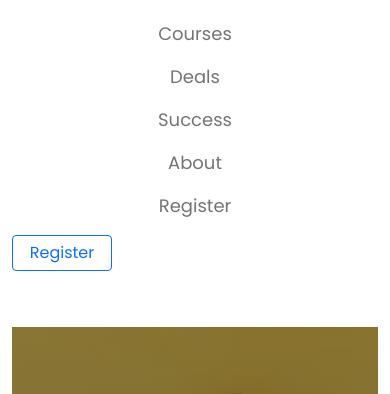
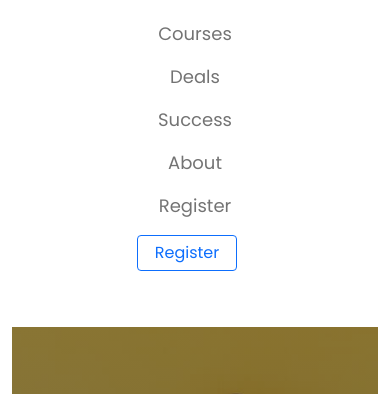
Before and after one commit to farhan8728/assignment3, a plain HTML site: page index.html in a window 390 px wide. Both pictures are taken after a click on the button "Toggle navigation". Shown: the part 99-493 px from the top of the page. Drawn offline with nearby package versions, Linux system fonts and the light colour scheme.

Commit message:
responsive menu

```diff
--- a/style.css
+++ b/style.css
@@ -252,3 +252,12 @@ body{
     color: #fff;
 
 }
+
+
+
+
+@media screen and (max-width: 600px) {
+    .menubutton{
+        margin-left: 7.813rem;
+    }
+  }
```
